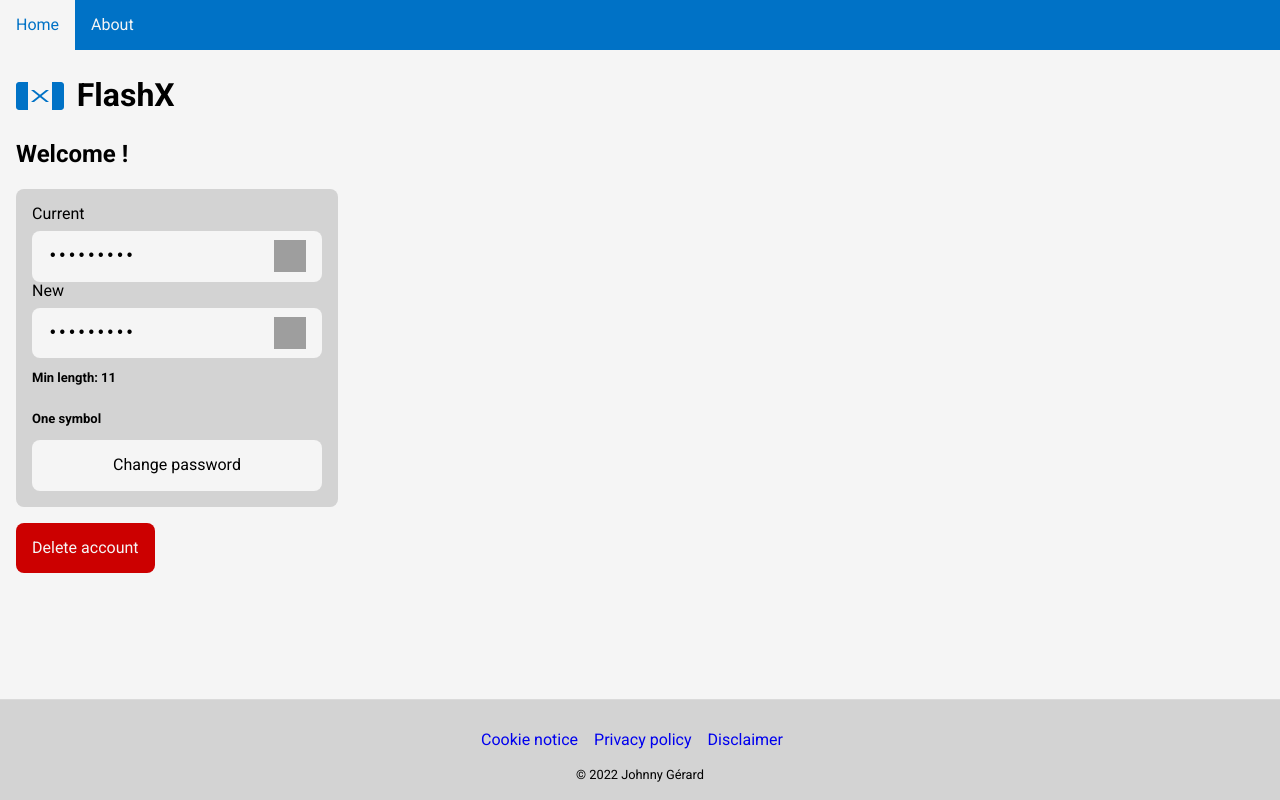
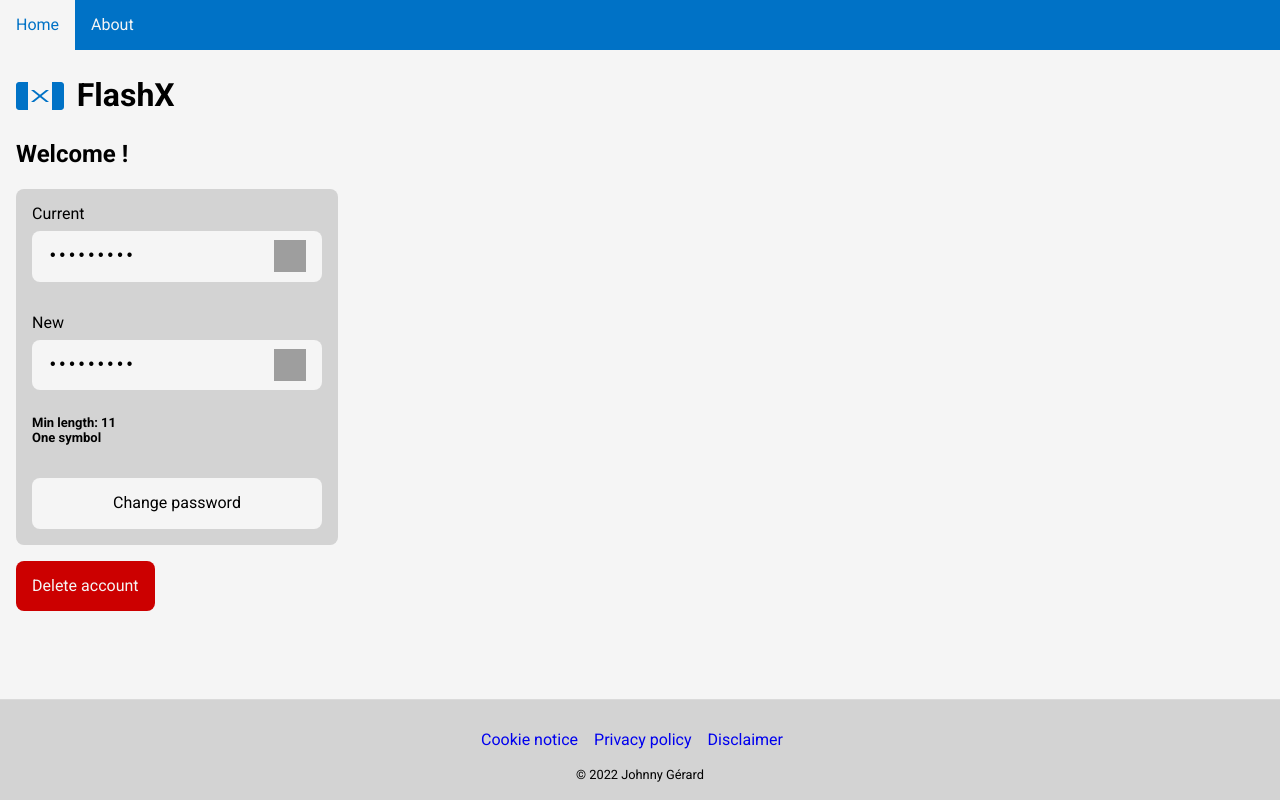
Before and after one commit to johnnygerard/FlashX, an Angular app in the folder client/: page /account in a window 1280 px wide. Both pictures are taken after typing "Sample123", "Sample123" into the empty fields and a click on the button "Change password". Built offline with nearby package versions, Linux system fonts and the light colour scheme; no server answers; grey boxes are pictures that could not be loaded; a web font is replaced by a local one.

Commit message:
feat: improve change pwd form style

```diff
--- a/client/src/app/account/account.component.css
+++ b/client/src/app/account/account.component.css
@@ -15,3 +15,11 @@
 .form>input {
     margin-bottom: 2em;
 }
+
+app-password:first-of-type {
+    margin-bottom: 2em;
+}
+
+form>button {
+    margin-top: 2em;
+}
--- a/client/src/app/account/account.component.html
+++ b/client/src/app/account/account.component.html
@@ -15,24 +15,26 @@
         pattern="[!-~]*" appPasswordValidator minlength="11" maxlength="128"
         required [(ngModel)]="credentials.newPwd" #newPwd="ngModel" #pwd2>
   </app-password>
-  <p *ngIf="newPwd.errors?.['minlength']" class="validation">
+  <div class="validation">
+    <p *ngIf="newPwd.errors?.['minlength']">
       <strong>Min length: 11</strong>
     </p>
-  <p *ngIf="newPwd.errors?.['pattern']" class="validation">
+    <p *ngIf="newPwd.errors?.['pattern']">
       <strong>No spaces, non-ascii or control characters</strong>
     </p>
-  <p *ngIf="newPwd.errors?.['digit']" class="validation">
+    <p *ngIf="newPwd.errors?.['digit']">
       <strong>One digit</strong>
     </p>
-  <p *ngIf="newPwd.errors?.['lowercase']" class="validation">
+    <p *ngIf="newPwd.errors?.['lowercase']">
       <strong>One small letter</strong>
     </p>
-  <p *ngIf="newPwd.errors?.['uppercase']" class="validation">
+    <p *ngIf="newPwd.errors?.['uppercase']">
       <strong>One capital letter</strong>
     </p>
-  <p *ngIf="newPwd.errors?.['symbol']" class="validation">
+    <p *ngIf="newPwd.errors?.['symbol']">
       <strong>One symbol</strong>
     </p>
+  </div>
   <button id="updatePwd">Change password</button>
   <p class="message" *ngIf="message"><strong>{{message}}</strong></p>
   <p class="successMessage" *ngIf="successMessage">
--- a/client/src/styles.css
+++ b/client/src/styles.css
@@ -102,12 +102,12 @@ hgroup>p {
 /* Forms */
 .message {
     color: red;
-    margin: 0.5em 0 0 0;
+    margin: 1em 0 0 0;
 }
 
 .successMessage {
     color: green;
-    margin: 0.5em 0 0 0;
+    margin: 1em 0 0 0;
 }
 
 .validation {
```
Also changed, not shown: 1 other file (tests, documents, lock files or other folders). Lines whose indentation alone changed are shown as unchanged.
